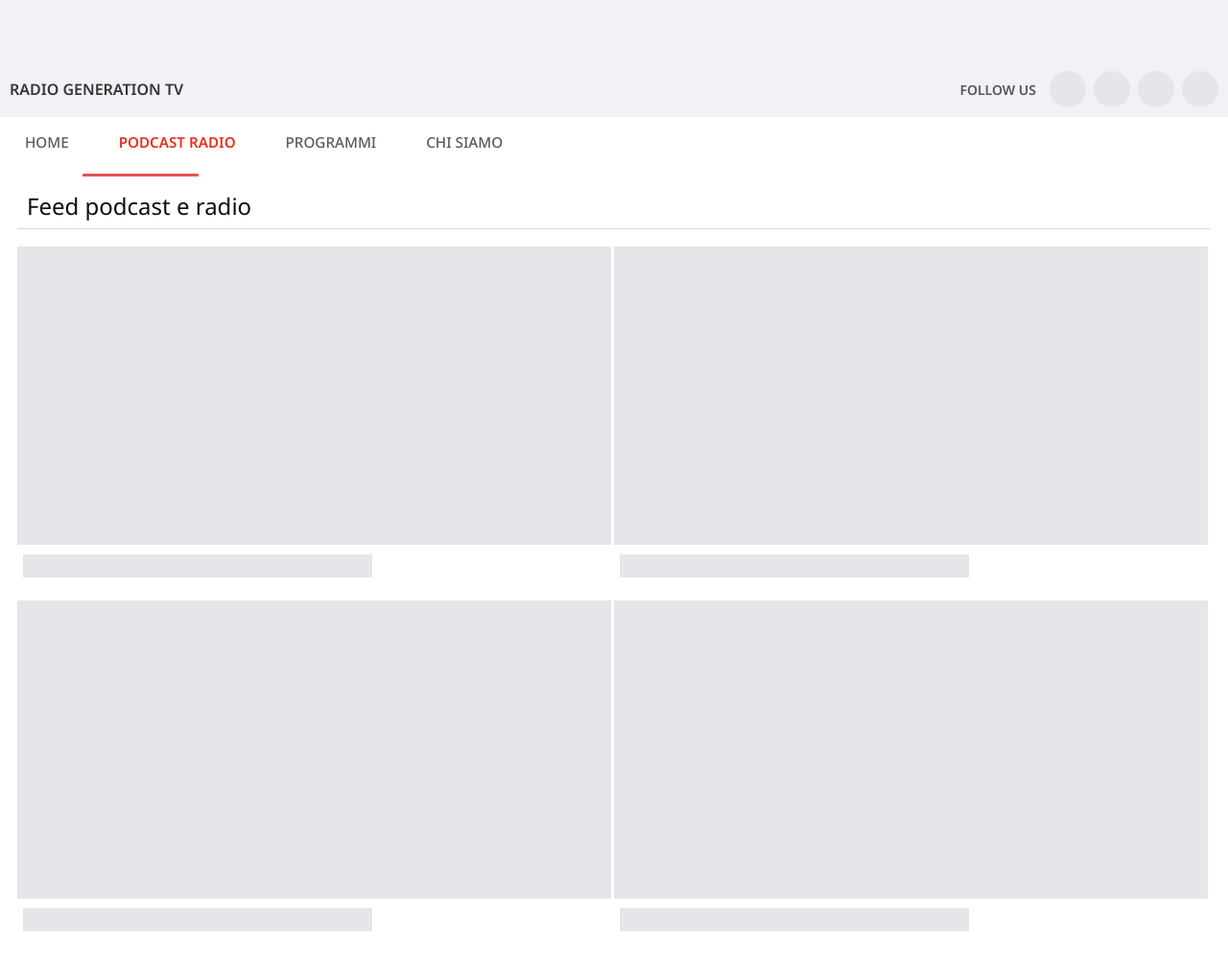
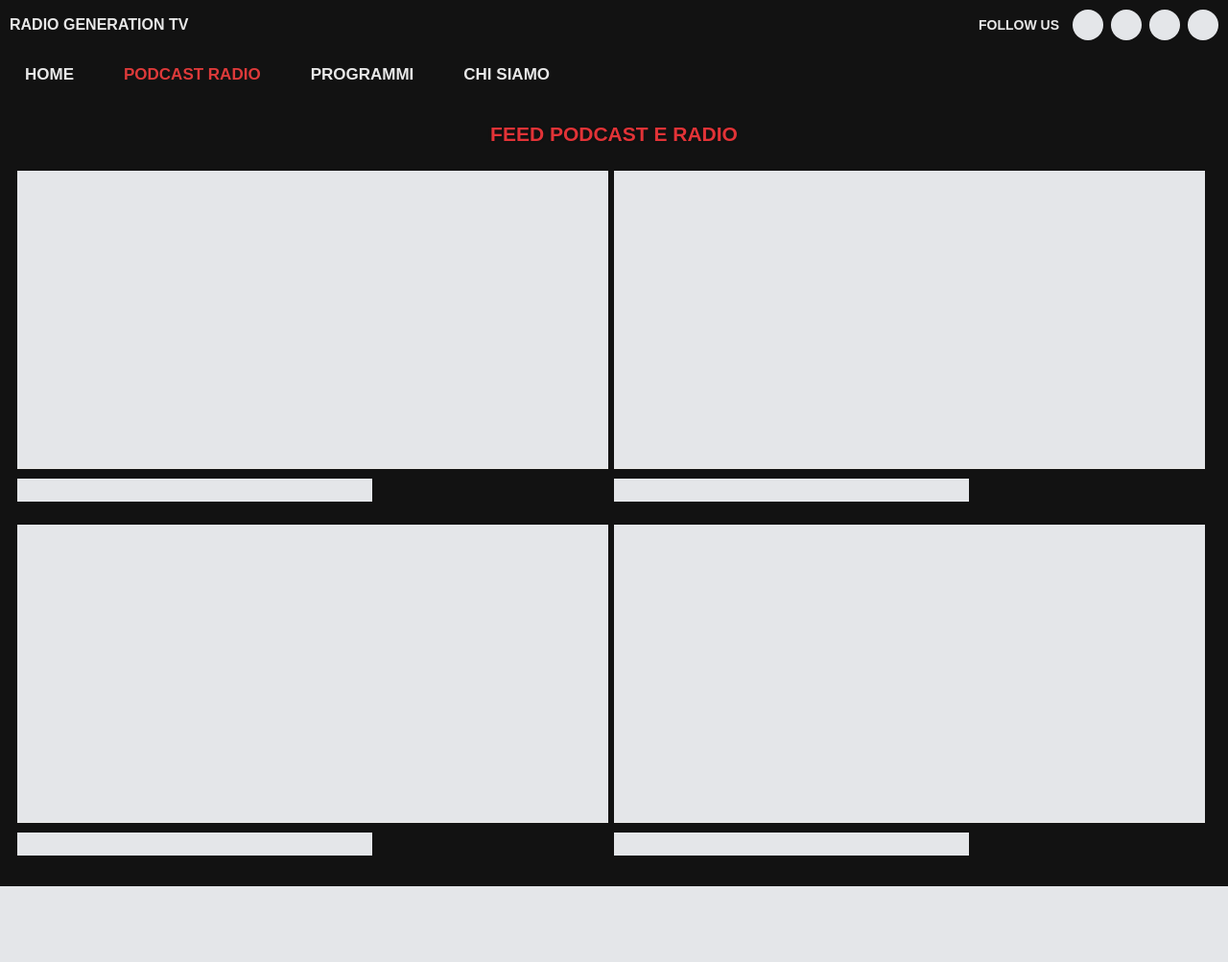
Before and after one commit to kikisal/new-radio-generation-php, a PHP site: page /podcast.php in a window 1280 px wide. Shown: the whole page at 96% size. After the commit the page ends 924 px from the top, so only its background shows below. Run offline with PHP 8.4, Linux system fonts and the light colour scheme.

Commit message:
Setting darker style

```diff
--- a/api/feeds.php
+++ b/api/feeds.php
@@ -155,4 +155,4 @@ usort($feeds, 'sortByTimestamp');
 
 echo     json_encode($feeds);
 
-// echo json_encode([]);
+//echo json_encode([]);
--- a/assets/js/feeder.js
+++ b/assets/js/feeder.js
@@ -157,7 +157,9 @@ class View {
 
         this._appendIndex = 0;
         this._appendLength = 0;
-        this._children = [];
+
+        if (this.renderMode == 'append')
+            this._children = [];
 
         if (this.getViewElement())
             this.getViewElement().innerHTML = '';
@@ -876,8 +878,6 @@ class Feeder extends Module /* implements SwitcherPage, ScrollListener */ {
     }
 
     onPageActive() {
-
-
         if (!this._loaded) {
             window.scrollTo(0, 0);
             this.load();
@@ -886,12 +886,16 @@ class Feeder extends Module /* implements SwitcherPage, ScrollListener */ {
             if (this.getModule('PageSwitcher').getActivePage() !== this)
                 return;
 
+            this.feeds();
 
+            /*
             this._domRenderer.renderView("feeds-view", {
                 feeds: [],
                 hasNewFeeds: false,
                 keep: true
             });
+            */
+
         }
     }
 
@@ -980,6 +984,8 @@ class Feeder extends Module /* implements SwitcherPage, ScrollListener */ {
         if (this._fetchingFeeds)
             return;
 
+        this._fetchingFeeds = true;
+
         const loadingWidget = this.getRenderer().getView('feeds-view').getByKey('loading-widget');
 
         if (loadingWidget.getMode() == 'clear') {
@@ -1011,7 +1017,6 @@ class Feeder extends Module /* implements SwitcherPage, ScrollListener */ {
     }
 
     async nextFeeds() {
-        this._fetchingFeeds = true;
 
         const feeds = await this.getFeeds(this._currentChunk);
 
--- a/assets/js/views/about-us-view.js
+++ b/assets/js/views/about-us-view.js
@@ -63,7 +63,7 @@
     m.AboutUsView = AboutUsView;
     m.AboutUsPage = AboutUsPage;
 
-    const ABOUT_US_HTML = `
+    const ABOUT_US_HTML = `<div class="about-us-container">
     <h1>Chi siamo?</h1><div class="line-separator mb-mid"></div>
     <section>
         <h2>La nostra storia</h2>
@@ -73,6 +73,6 @@
     <section>
         <h2>La nostra missione</h2>
         <p>La nostra missione è far vibrare il pubblico con selezioni musicali curate e mix energici. Ci impegniamo a creare atmosfere che ispirino e facciano ballare, portando la nostra arte a nuovi livelli in ogni performance. Lavoriamo per soddisfare le esigenze dei nostri clienti, offrendo serate personalizzate che rispecchiano il loro stile e la loro visione. </p>
-    </section>`;
+    </section></div>`;
 
 })(window);
--- a/assets/js/views/feed-news-view.js
+++ b/assets/js/views/feed-news-view.js
@@ -439,7 +439,7 @@
                         children: [
                             {
                                 component: 'h1',
-                                textContent: 'Feed Notizie',
+                                textContent: 'Feed News',
                             },
                             {
                                 component: 'div',
--- a/assets/style.css
+++ b/assets/style.css
@@ -1,6 +1,8 @@
 :root {
-    --primary-color: 142 10 22;
+    --primary-color: #dd3a3a;
     --neutral-color: 12 12 12;
+    --wrapping-width: 1420px;
+
 }
 
 * {
@@ -11,16 +13,20 @@ html {
     height: 100%;
 }
 
+:root {
+    --text-color: #e8e8e8;
+}
 
 body {
     height: 100%;
-    background-color: #ffffff;
-    font-family: "Noto Sans", sans-serif;
+    background-color: #121212;
+    font-family: "Inria Sans", sans-serif;
+
     font-optical-sizing: auto;
     font-size: 16px;
     color: #000;
     /* background-image: url(./background.png); */
-    background-color: #F0F2F5;
+
     scroll-behavior: smooth;
 }
 
@@ -75,7 +81,7 @@ img {
 }
 
 .br-3 {
-    border-right: 3px solid #fff;
+    border-right: 6px solid #121212;
 }
 
 .vertical-sep {
@@ -166,18 +172,17 @@ img {
 
 .main-content {
     width: 1024px;
-    margin: 10px auto;
+    margin: 4px auto 10px auto;
     /* padding-bottom: 60px; */
     font-size: 1em;
     margin-bottom: 60px;
-    box-shadow: 0 1px 2px rgba(0, 0, 0, .2);
+
     border-radius: 6px;
     overflow: hidden;
     flex-shrink: 0;
 }
 
 .container-box {
-    background: rgb(255, 255, 255);
     padding-bottom: 5px;
     /*padding: 10px;*/
 }
@@ -207,10 +222,9 @@ img {
 nav {
     position: relative;
     /* padding: 2px 10px; */
-    font-size: .95em;
+    font-size: 17px;
     /* width: 617px; */
     /* box-shadow: inset 0 0px 4px rgb(0 0 0 / .2); */
-    background: #fff;
     /* margin-bottom: 6px; */
     /* border-top: 1px solid #dfdfdf; */
 }
@@ -231,14 +249,18 @@ nav .item.active .selection-bar {
 
 nav .item.active a {
     /*color: #1e1e1e;*/
-    color: #e9311e;
+    color: var(--primary-color);
     font-weight: 600;
+}
+
+nav .item:hover a {
+    color: var(--primary-color);
 }
 
 a {
     text-decoration: none;
-    color: #5f5958;
-    font-weight: 500;
+    color: var(--text-color);
+    font-weight: 600;
     text-transform: uppercase;
     outline: none;
     text-wrap: nowrap;
@@ -251,10 +273,11 @@ nav .item:not(.active):hover {
 
 .selection-bar {
     position: absolute;
+    display: none;
     left: 0;
     bottom: -10px;
     width: 100%;
-    background: #eb5151;
+    background: var(--primary-color);
     height: 3px;
     border-top-left-radius: 1px;
     transition: bottom 200ms ease-in-out;
@@ -335,17 +358,26 @@ section.news-section {
 }
 
 .news-item-small .news-image {
-    height: 256px;
+    height: 244px;
+
     padding: 0;
     /*background: #E4E6E9;*/
 }
 
 h1 {
-    font-size: 1.5em;
-    font-weight: 400;
-    color: #0e0e0e;
+    font-size: 21px;
+    font-weight: 600;
+    color: #e23337;
+    /* letter-spacing: 1px; */
+    text-transform: uppercase;
     padding: 10px 10px 5px 10px;
+    text-shadow: 0px 0px 3px rgba(0, 0, 0, .2);
 }
+
+.news-section h1 {
+    text-align: center;
+}
+
 
 .banner {
     position: relative;
@@ -371,7 +403,6 @@ h1 {
 }
 
 .content-wrapper {
-    padding-top: 64px;
     display: flex;
     flex-direction: column;
     height: 100%;
@@ -379,8 +410,7 @@ h1 {
 
 .text-container {
     color: #0e0e0e;
-    background: #fff;
-    padding: 10px 6px;
+    padding: 10px 0;
     width: 100%;
     transition: padding-bottom 500ms cubic-bezier(0.175, 0.885, 0.32, 1.275);
     border-top: 2px solid #000000;
@@ -416,24 +446,31 @@ h1 {
     -webkit-line-clamp: 2;
     -webkit-box-orient: vertical;
     overflow: hidden;
+    font-size: 18px;
+}
+
+.follow-us-wrapper {
+    display: flex;
+    flex-direction: row;
+    justify-content: right;
 }
 
 .follow-us-text {
     font-size: 14px;
     font-weight: 600;
-    color: #555759;
+    color: var(--text-color);
     margin-right: 6px;
 }
 
 .text-date {
     font-size: 12px;
-    color: #4d4d4d;
+    color: #868686;
     font-weight: 500;
 }
 
 .icon {
-    width: 38px;
-    height: 38px;
+    width: 32px;
+    height: 32px;
     background-color: #E4E6E9;
     border-radius: 50%;
     display: flex;
@@ -468,7 +519,7 @@ h1 {
     padding: 0;
     font-size: 16px;
     font-weight: 400;
-    color: #373535;
+    color: var(--text-color);
     /* filter: drop-shadow(-2px -1px 0px black); */
     /* text-shadow: 19px -7px rgb(0 0 0 / .2); */
     font-weight: 400;
@@ -480,7 +531,6 @@ h1 {
 .line-separator {
     margin: 2px 0 18px 0;
     height: 1px;
-    background: #d9d9d9;
 }
 
 .line-separator-even {
```
Also changed, not shown: other parts of assets/style.css (+85 -10 lines), index.php (+39 -11 lines), assets/image-slider/img1.jfif (added), assets/image-slider/img2.jfif (added), assets/image-slider/img3.jfif (added), assets/image-slider/img4.jfif (added), assets/image-slider/img5.jfif (added), assets/image-slider/img6.jfif (added), assets/image-slider/img7.jfif (added), assets/image-slider/img8.jfif (added), assets/image-slider/img9.jfif (added), assets/listen-live-slogan.png (added), assets/listen-live-slogan2.png (added), 2 other files.
